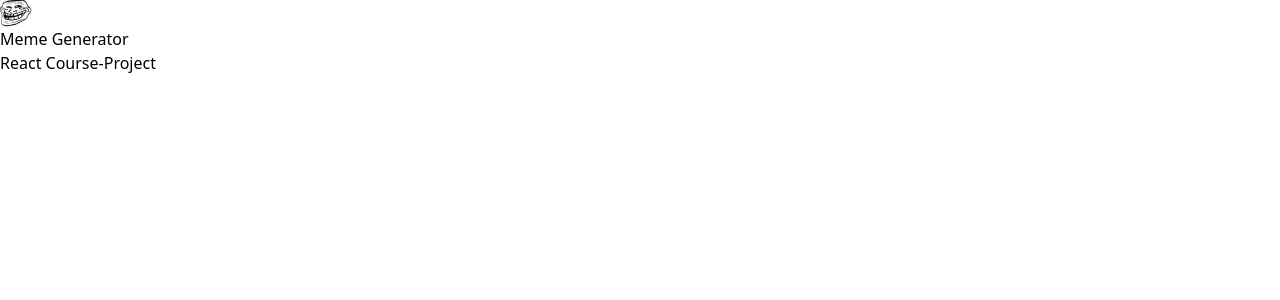
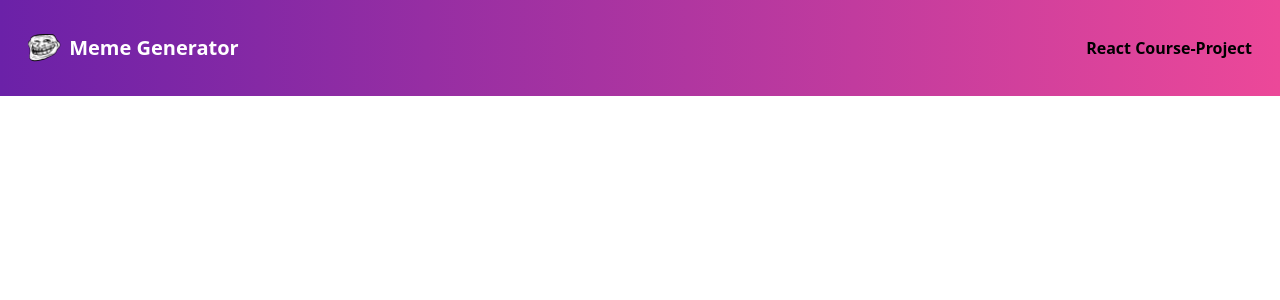
Before and after one commit to stackj007/meme-generator, a React (Vite) app: page / in a window 1280 px wide. Shown: the top 300 px of the page. Built offline with nearby package versions, Linux system fonts and the light colour scheme.

Commit message:
Header syling

```diff
--- /dev/null
+++ b/src/App.css
@@ -0,0 +1,3 @@
+* {
+  box-sizing: border-box;
+}
--- a/src/components/Header.jsx
+++ b/src/components/Header.jsx
@@ -1,9 +1,13 @@
+import React from 'react'
+
 function Header() {
   return (
-    <header>
-      <img src="/Face.png" />
-      <h3 className="header--logo_text">Meme Generator</h3>
-      <h4 className="header--title">
+    <header className="h-14 bg-gradient-to-r from-purple-800 to-pink-500 flex items-center h-24 p-7">
+      <img src="/Face.png" className="h-7 mr-2" />
+      <h3 className="mr-auto text-white font-bold text-xl">
+        Meme Generator
+      </h3>
+      <h4 className="font-semibold">
         React Course-Project
       </h4>
     </header>
```
